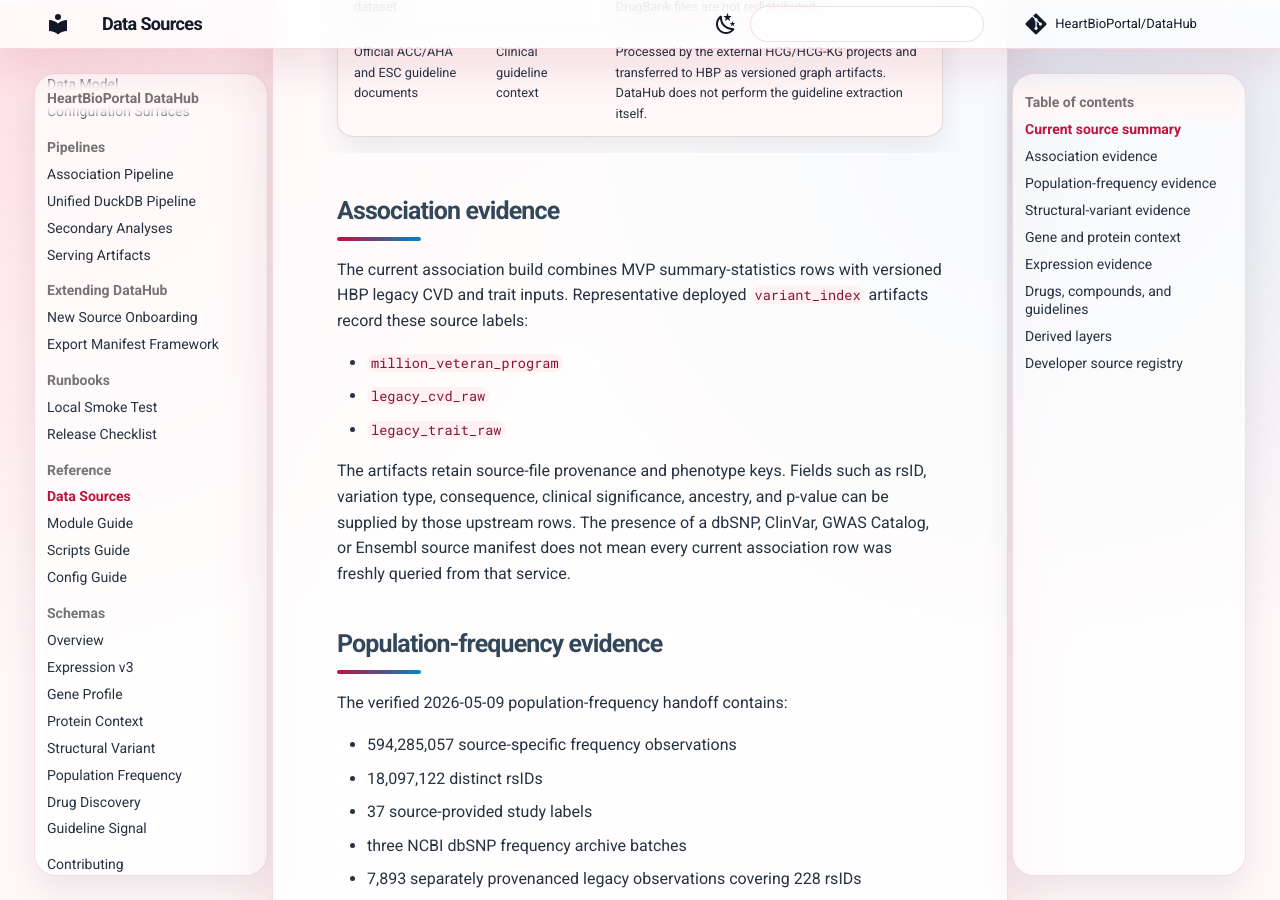
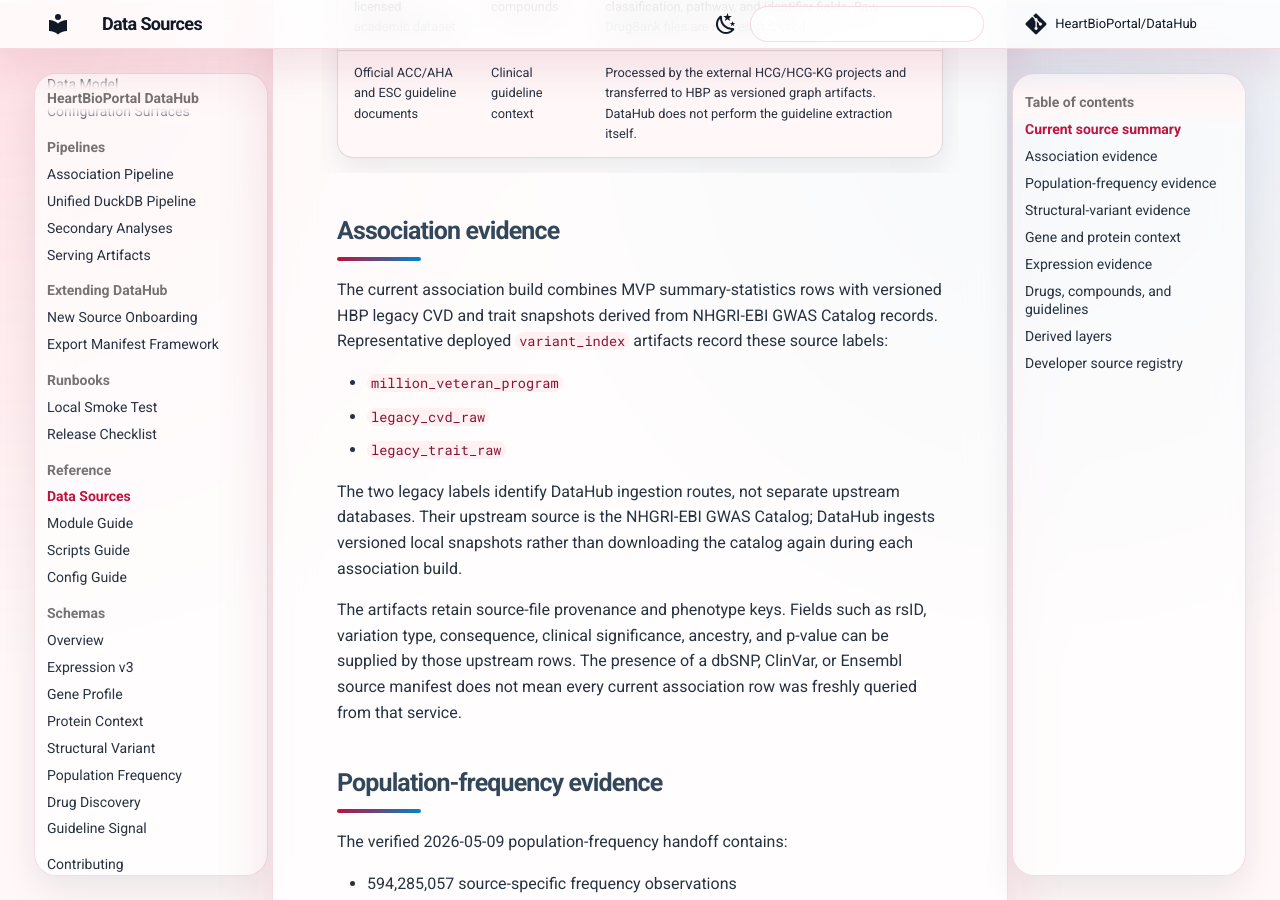
Before and after one commit to HeartBioPortal/DataHub, an MkDocs documentation site: the page built from docs/reference/data-sources.md, in a window 1280 px wide and 900 px high, scrolled down 1797 px. Built offline with MkDocs 1.6.1 and Material for MkDocs 9.7.7, drawn with Linux system fonts in a browser that asks for light colours; comment, search, counter and statistics services are not loaded; some of the changed text lies outside the part shown.

Commit message:
docs: record GWAS Catalog legacy provenance

```diff
--- a/docs/reference/data-sources.md
+++ b/docs/reference/data-sources.md
@@ -14,7 +14,7 @@ are the evidence for inclusion.
 | Source | HBP layer | How it enters HBP |
 | --- | --- | --- |
 | Million Veteran Program (MVP) summary statistics | CVD association evidence | Authorized summary-statistics inputs are normalized into gene-variant-phenotype rows. Current variant-index rows identify `million_veteran_program` explicitly. Controlled raw data are not redistributed. |
-| Versioned HBP legacy CVD and trait files | Association and trait evidence | Imported compatibility inputs retain source files, phenotype labels, rsIDs, p-values, ancestry fields, consequences, and clinical annotations where supplied. Current rows identify `legacy_cvd_raw` or `legacy_trait_raw`. |
+| NHGRI-EBI GWAS Catalog-derived legacy CVD and trait files | Association and trait evidence | Versioned GWAS Catalog-derived snapshots are imported through the compatibility pipeline. They retain source files, phenotype labels, rsIDs, p-values, ancestry fields, consequences, and clinical annotations where supplied. Current rows identify the pipeline source as `legacy_cvd_raw` or `legacy_trait_raw`. |
 | NCBI dbSNP frequency exports | Population frequency | Three dbSNP frequency archive batches plus separately provenanced HBP legacy rows are normalized into the population-frequency datamart. Source-specific study and population labels remain separate. |
 | NCBI dbVar nstd102 and nstd229 | Structural variants | nstd102/ClinVar structural-variant seed records and the nstd229/TOPMed call set are published in the gene-centered SV contract. |
 | HGNC | Gene profiles | Approved symbols, names, aliases, locus information, HGNC identifiers, and external cross-references. |
@@ -33,18 +33,24 @@ are the evidence for inclusion.
 ## Association evidence
 
 The current association build combines MVP summary-statistics rows with
-versioned HBP legacy CVD and trait inputs. Representative deployed
+versioned HBP legacy CVD and trait snapshots derived from NHGRI-EBI GWAS
+Catalog records. Representative deployed
 `variant_index` artifacts record these source labels:
 
 - `million_veteran_program`
 - `legacy_cvd_raw`
 - `legacy_trait_raw`
 
+The two legacy labels identify DataHub ingestion routes, not separate upstream
+databases. Their upstream source is the NHGRI-EBI GWAS Catalog; DataHub ingests
+versioned local snapshots rather than downloading the catalog again during each
+association build.
+
 The artifacts retain source-file provenance and phenotype keys. Fields such as
 rsID, variation type, consequence, clinical significance, ancestry, and p-value
-can be supplied by those upstream rows. The presence of a dbSNP, ClinVar, GWAS
-Catalog, or Ensembl source manifest does not mean every current association row
-was freshly queried from that service.
+can be supplied by those upstream rows. The presence of a dbSNP, ClinVar, or
+Ensembl source manifest does not mean every current association row was freshly
+queried from that service.
 
 ## Population-frequency evidence
 
```
Also changed, not shown: DATA_SOURCES.md (+1 -1 lines), docs/pipelines/association.md (+5 -1 lines), docs/reference/scripts.md (+3 -1 lines), 1 other file.
